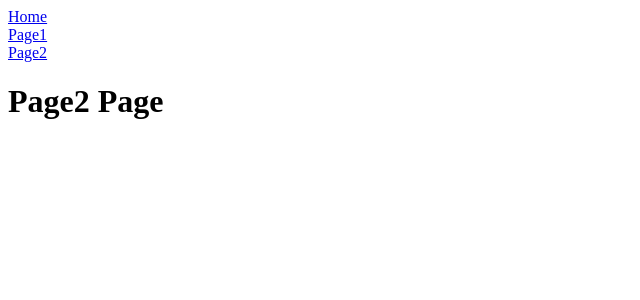
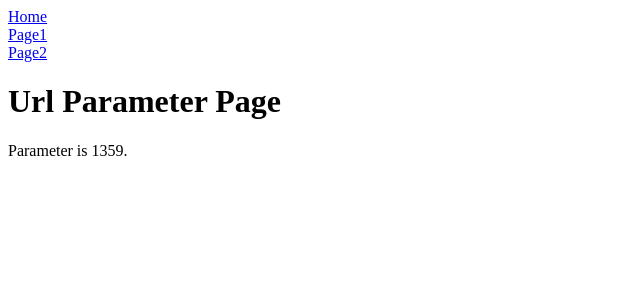
Before and after one commit to anakin1359/react-router-env, a React (Create React App) app: page /page2/1359 in a window 1280 px wide. Shown: the top 300 px of the page, without its empty margins (0-640 px from the left). Built offline with nearby package versions, Linux system fonts and the light colour scheme.

Commit message:
add URL Parameter

```diff
--- a/src/Page2.jsx
+++ b/src/Page2.jsx
@@ -1,7 +1,10 @@
+import { Link } from "react-router-dom"
+
 export const Page2 = () => {
     return (
         <div>
             <h1>Page2 Page</h1>
+            <Link to="/page2/1359">React URL Parameter</Link>
         </div>
     )
 }
--- /dev/null
+++ b/src/UrlParameter.jsx
@@ -0,0 +1,12 @@
+import { useParams } from "react-router-dom";
+
+export const UrlParameter = () => {
+    const { ParameterId } = useParams();
+    console.log("ParameterId: ", ParameterId);
+    return (
+        <div>
+            <h1>Url Parameter Page</h1>
+            <p>Parameter is {ParameterId}.</p>
+        </div>
+    );
+};
--- /dev/null
+++ b/src/router/Page2Routes.jsx
@@ -0,0 +1,16 @@
+import { Page2 } from "../Page2";
+import { UrlParameter } from "../UrlParameter";
+
+export const page2Routes = [
+    {
+        path: "/",
+        exact: true,
+        children: <Page2 />
+    },
+    {
+        // URL Parameter's ID
+        path: "/:ParameterId",
+        exact: false,
+        children: <UrlParameter />
+    }
+]
--- a/src/router/RouterComponent.jsx
+++ b/src/router/RouterComponent.jsx
@@ -1,7 +1,7 @@
 import { Switch, Route } from "react-router-dom";
 import { Home } from "../Home";
-import { Page2 } from "../Page2";
 import { page1Routes } from "./Page1Routes";
+import { page2Routes } from "./Page2Routes";
 
 export const RouterComponent = () => {
     return (
@@ -24,11 +24,26 @@ export const RouterComponent = () => {
                             </Route>
                         ))}
                     </Switch>
-                )}>
+                )}
+            >
             </Route>
 
-            <Route path="/page2">
-                <Page2 />
+            <Route
+                path="/page2"
+                render={({ match: {url} }) => (
+                    <Switch>
+                        {page2Routes.map((routeProps) => (
+                            <Route
+                                key={routeProps.path}
+                                exact={routeProps.exact}
+                                path={`${url}${routeProps.path}`}
+                            >
+                                {routeProps.children}
+                            </Route>
+                        ))}
+                    </Switch>
+                )}
+            >
             </Route>
         </Switch>
     )
```
Also changed, not shown: src/styles.css (deleted, +0 -38 lines).
